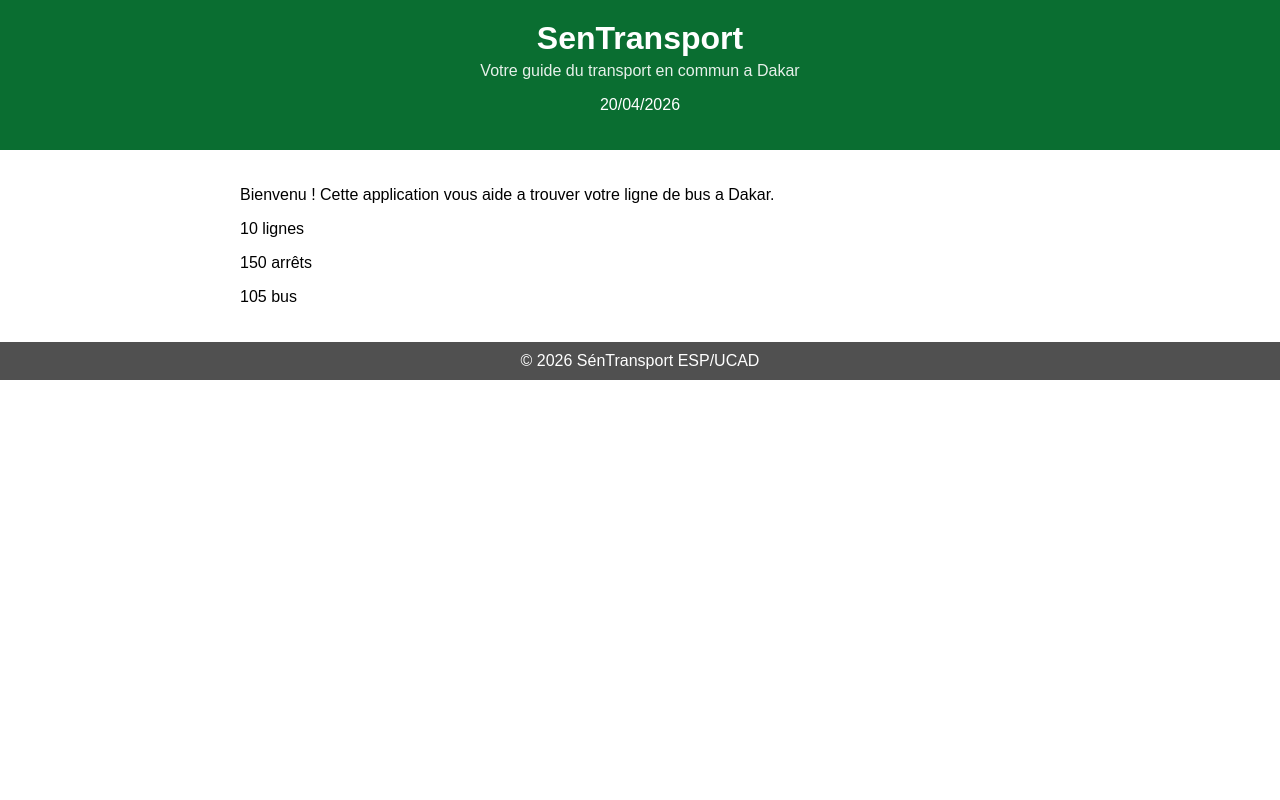
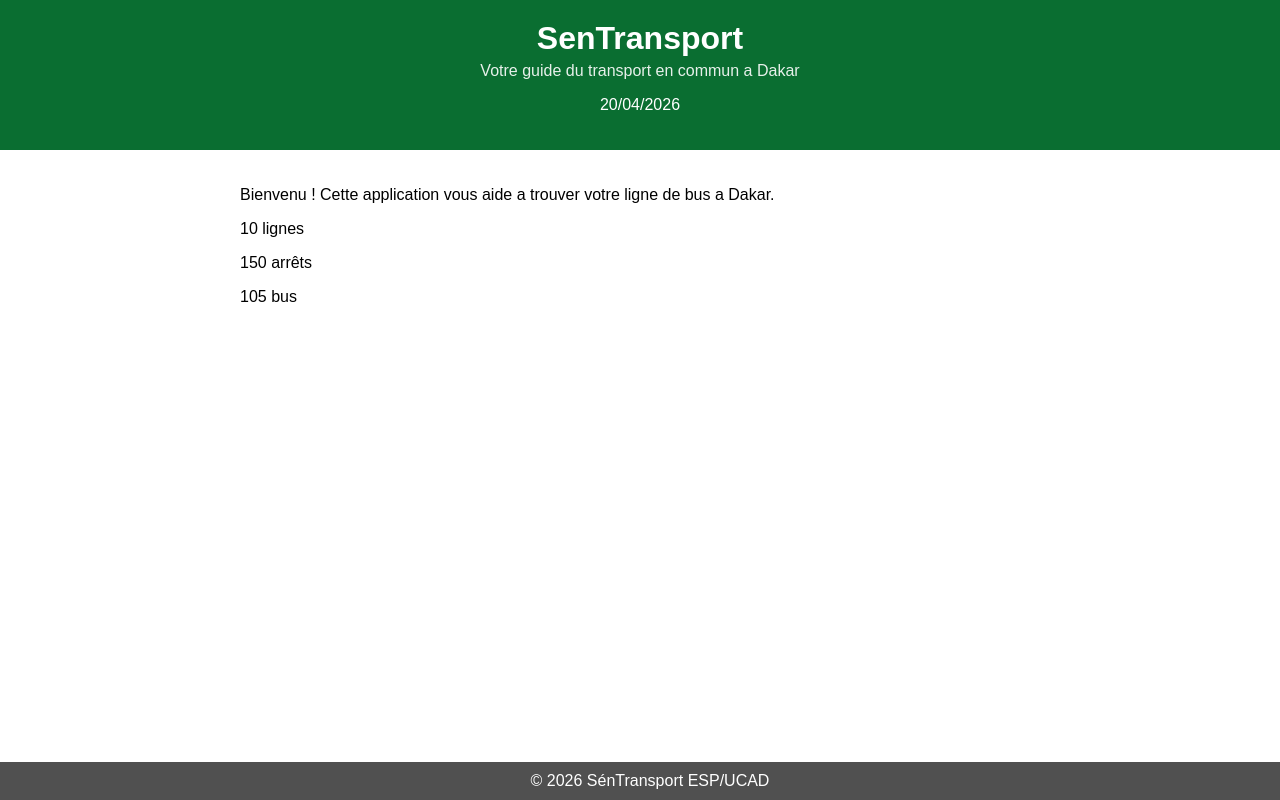
Before and after one commit to BBonou/sentransport, a React (Create React App) app: page / in a window 1280 px wide. Built offline with nearby package versions, Linux system fonts and the light colour scheme.

Commit message:
Footer.css correction

```diff
--- a/src/Footer.css
+++ b/src/Footer.css
@@ -5,4 +5,8 @@
     margin-top: auto;
     text-align: center;
     padding: 10px;
+    margin-bottom: 0;
+    position: fixed;
+    width: 100%;
+    bottom: 0;
 }
```
